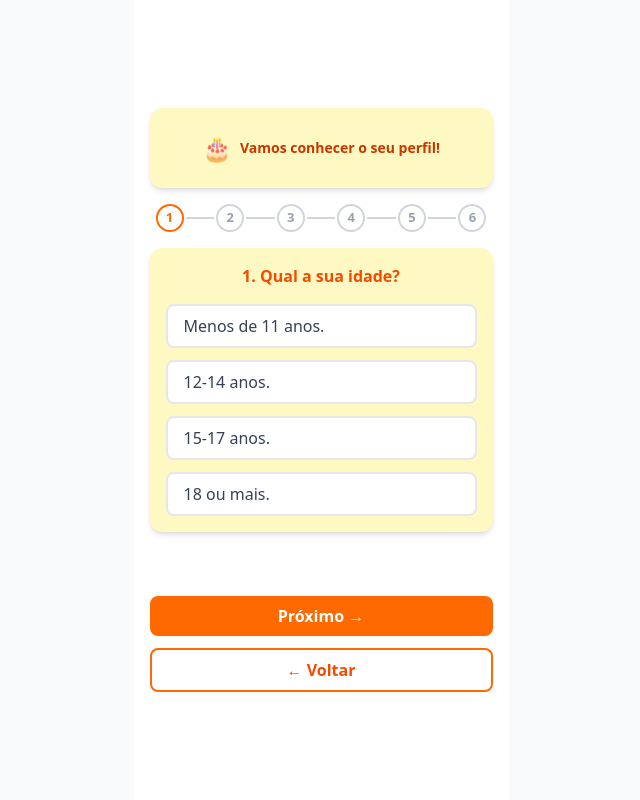
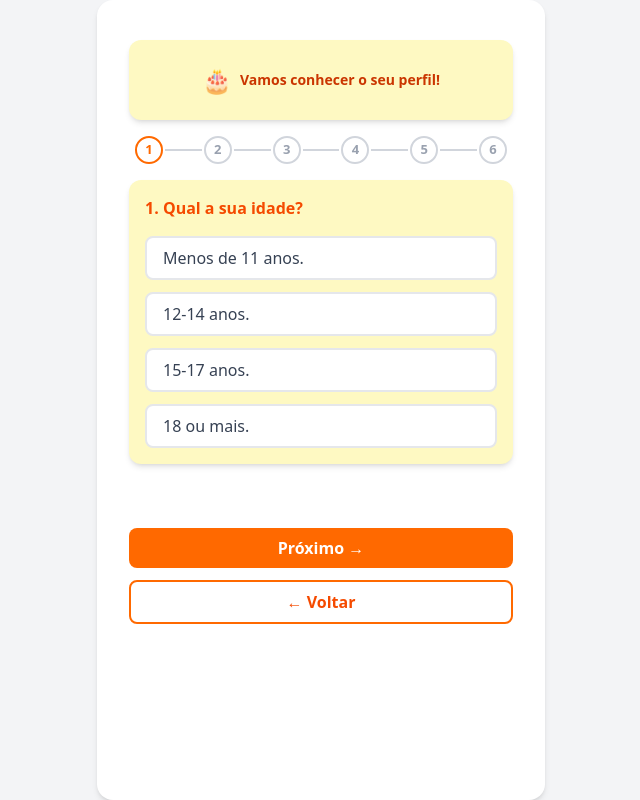
Before and after one commit to estartandodevs-course/Nutra-Frontend-TCC-2025, a React (Vite) app: page /quiz in a window 1280 px wide. Shown: the whole page, without its empty margins (319-959 px from the left). Built offline with nearby package versions, Linux system fonts and the light colour scheme.

Commit message:
refactor: improve code structure and layout consistency across components

```diff
--- a/src/components/bottomnav/BottomNav.tsx
+++ b/src/components/bottomnav/BottomNav.tsx
@@ -1,8 +1,8 @@
-import { Home, Search, Leaf, Heart, User } from "lucide-react"
+import { Home, Search, Leaf, User } from "lucide-react";
 
 export default function BottomNav() {
   return (
-    <div className="fixed bottom-0 left-1/2 transform -translate-x-1/2 w-full max-w-sm bg-orange-500 border-t border-orange-600">
+    <div className="absolute bottom-0 left-0 w-full bg-orange-500 border-t border-orange-600 rounded-b-2xl z-20">
       <div className="flex justify-around items-center h-16">
         <button className="flex flex-col items-center justify-center w-16 h-16 text-white hover:bg-orange-600 transition">
           <Home size={24} />
@@ -14,12 +14,9 @@ export default function BottomNav() {
           <Leaf size={24} />
         </button>
         <button className="flex flex-col items-center justify-center w-16 h-16 text-white hover:bg-orange-600 transition">
-          <Heart size={24} />
-        </button>
-        <button className="flex flex-col items-center justify-center w-16 h-16 text-white hover:bg-orange-600 transition">
           <User size={24} />
         </button>
       </div>
     </div>
-  )
+  );
 }
--- a/src/components/dailychallenge/DailyChallenge.tsx
+++ b/src/components/dailychallenge/DailyChallenge.tsx
@@ -1,4 +1,5 @@
 import { Trophy } from "lucide-react"
+import { Link } from "react-router-dom"
 
 export default function DailyChallenge() {
   return (
@@ -6,12 +7,16 @@ export default function DailyChallenge() {
       <h3 className="text-sm font-semibold text-gray-900">Desafio diário</h3>
       <div className="bg-orange-100 rounded-lg p-4">
         <div className="flex items-center justify-between mb-2">
-          <span className="text-xs font-medium text-gray-700">Como 2 frutas</span>
-          <Trophy size={16} className="text-orange-500" />
+          <span className="text-xs font-medium text-gray-700">Coma 2 frutas</span>
+          <Link to="/conquistas" className="text-orange-500 hover:text-orange-600 transition">
+            <Trophy size={16} />
+          </Link>
         </div>
+
         <div className="w-full bg-gray-300 rounded-full h-3">
           <div className="bg-yellow-400 h-3 rounded-full" style={{ width: "50%" }}></div>
         </div>
+
         <p className="text-xs text-gray-600 mt-2">1/2 kg</p>
       </div>
     </div>
--- a/src/components/header/Header.tsx
+++ b/src/components/header/Header.tsx
@@ -1,14 +1,13 @@
-import { Bell, Settings } from "lucide-react"
+import { Bell, Settings } from "lucide-react";
 
 export default function Header() {
   return (
-    <div className="bg-white border-b border-gray-200 px-4 py-4">
+    <div className="absolute top-0 left-0 w-full bg-white border-b border-gray-200 px-4 py-4 z-20 rounded-t-2xl">
       <div className="flex items-center justify-between">
         <div className="flex items-center gap-3">
-
           <div className="w-10 h-10 rounded-full bg-gray-300"></div>
           <div className="flex-1">
-            <p className="text-sm font-semibold text-gray-900">Ola, Luiz Henrique</p>
+            <p className="text-sm font-semibold text-gray-900">Olá, Luiz Henrique</p>
           </div>
         </div>
         <div className="flex items-center gap-4">
@@ -17,5 +16,5 @@ export default function Header() {
         </div>
       </div>
     </div>
-  )
+  );
 }
--- a/src/components/quiz/QuizModal.tsx
+++ b/src/components/quiz/QuizModal.tsx
@@ -11,6 +11,7 @@ export default function QuizModal({
   onBack,
 }: QuizModalProps) {
   return (
+    <div className="mt-10">
     <QuestionModal
       question={question}
       questionNumber={questionNumber}
@@ -20,5 +21,6 @@ export default function QuizModal({
       onNext={onNext}
       onBack={onBack}
     />
+    </div>
   );
 }
--- a/src/components/videosection/VideoSection.tsx
+++ b/src/components/videosection/VideoSection.tsx
@@ -20,10 +20,11 @@ export default function VideoSection() {
   ]
 
   return (
-    <div className="space-y-3">
+    <div className="space-y-3 text-center">
       <h3 className="text-sm font-semibold text-gray-900">Vídeos</h3>
 
-      <div className="flex gap-3 overflow-x-auto pb-2">
+      <div className="overflow-x-auto pb-2">
+        <div className="flex justify-center sm:justify-start gap-3 min-w-max mx-auto px-2">
           {videos.map((video) => {
             const videoId = video.url.split("v=")[1]
             const thumbnail = `https://img.youtube.com/vi/${videoId}/hqdefault.jpg`
@@ -34,9 +35,9 @@ export default function VideoSection() {
                 href={video.url}
                 target="_blank"
                 rel="noopener noreferrer"
-              className="flex-shrink-0 w-28"
+                className="flex-shrink-0 w-28 flex flex-col items-center"
               >
-              <div className="relative bg-gray-200 rounded-lg overflow-hidden h-24 flex items-center justify-center hover:opacity-90 transition">
+                <div className="relative bg-gray-200 rounded-lg overflow-hidden h-24 w-full flex items-center justify-center hover:opacity-90 transition">
                   <img
                     src={thumbnail}
                     alt={video.title}
@@ -52,5 +53,6 @@ export default function VideoSection() {
           })}
         </div>
       </div>
+    </div>
   )
 }
--- a/src/components/wrapper/Wrapper.tsx
+++ b/src/components/wrapper/Wrapper.tsx
@@ -1,21 +1,11 @@
 import type { WrapperProps } from "../../types/wrapper";
 
-export default function Wrapper({ children, className = "" }: WrapperProps) {
+export default function MobileWrapper({ children }: WrapperProps) {
   return (
-    <div
-      className={`
-        mx-auto
-        w-full max-w-full
-        sm:w-[375px] sm:h-[667px]
-        min-h-screen
-        p-4
-        shadow-none
-        overflow-hidden
-        flex flex-col
-        ${className}
-      `}
-    >
-      {children}
+    <div className="min-h-screen bg-gray-100 flex justify-center px-4 sm:px-6 lg:px-8">
+      <div className="relative w-full max-w-md bg-white rounded-2xl shadow-md flex flex-col h-auto max-h-screen overflow-y-auto">
+        {children}
+      </div>
     </div>
   );
 }
--- a/src/pages/Home/Home.tsx
+++ b/src/pages/Home/Home.tsx
@@ -9,10 +9,10 @@ import Wrapper from "../../components/wrapper/Wrapper"
 
 export default function Home() {
   return (
-    <Wrapper className="flex flex-col bg-white overflow-hidden h-screen">
+    <Wrapper>
       <div className="flex-1 overflow-y-auto pb-20">
         <Header />
-        <div className="px-4 py-4 space-y-6">
+        <div className="px-4 py-4 space-y-6 mt-10">
           <DailyChallenge />
           <VideoSection />
           <GamesSection />
--- a/src/pages/ModalScreen/ModalScreen.tsx
+++ b/src/pages/ModalScreen/ModalScreen.tsx
@@ -1,4 +1,5 @@
 import { useState } from "react";
+import { useNavigate } from "react-router-dom"; //
 import Wrapper from "../../components/wrapper/Wrapper";
 import QuizModal from "../../components/quiz/QuizModal";
 import { quizData } from "../../data/quizdata";
@@ -6,6 +7,7 @@ import { quizData } from "../../data/quizdata";
 export default function QuizPage() {
   const [currentStep, setCurrentStep] = useState(0);
   const [answers, setAnswers] = useState<Record<number, number>>({});
+  const navigate = useNavigate();
 
   const handleSelecionaResposta = (questaoId: number, respostaIndex: number) => {
     setAnswers((prev) => ({
@@ -17,6 +19,8 @@ export default function QuizPage() {
   const handleSeguinte = () => {
     if (currentStep < quizData.length - 1) {
       setCurrentStep(currentStep + 1);
+    } else {
+      navigate("/");
     }
   };
 
@@ -29,7 +33,7 @@ export default function QuizPage() {
   const currentQuestion = quizData[currentStep];
 
   return (
-    <Wrapper className="bg-white flex flex-col items-center justify-center text-center min-h-screen p-4">
+    <Wrapper>
       <QuizModal
         question={currentQuestion}
         questionNumber={currentStep + 1}
--- a/src/types/achievement.ts
+++ b/src/types/achievement.ts
@@ -0,0 +1,6 @@
+export type Achievement = {
+  id: string
+  icon: string
+  label: string
+  sublabel?: string
+}
```
Also changed, not shown: src/pages/AchievementsPage/AchievementsPage.tsx (+5 -5 lines). Lines whose indentation alone changed are shown as unchanged.
